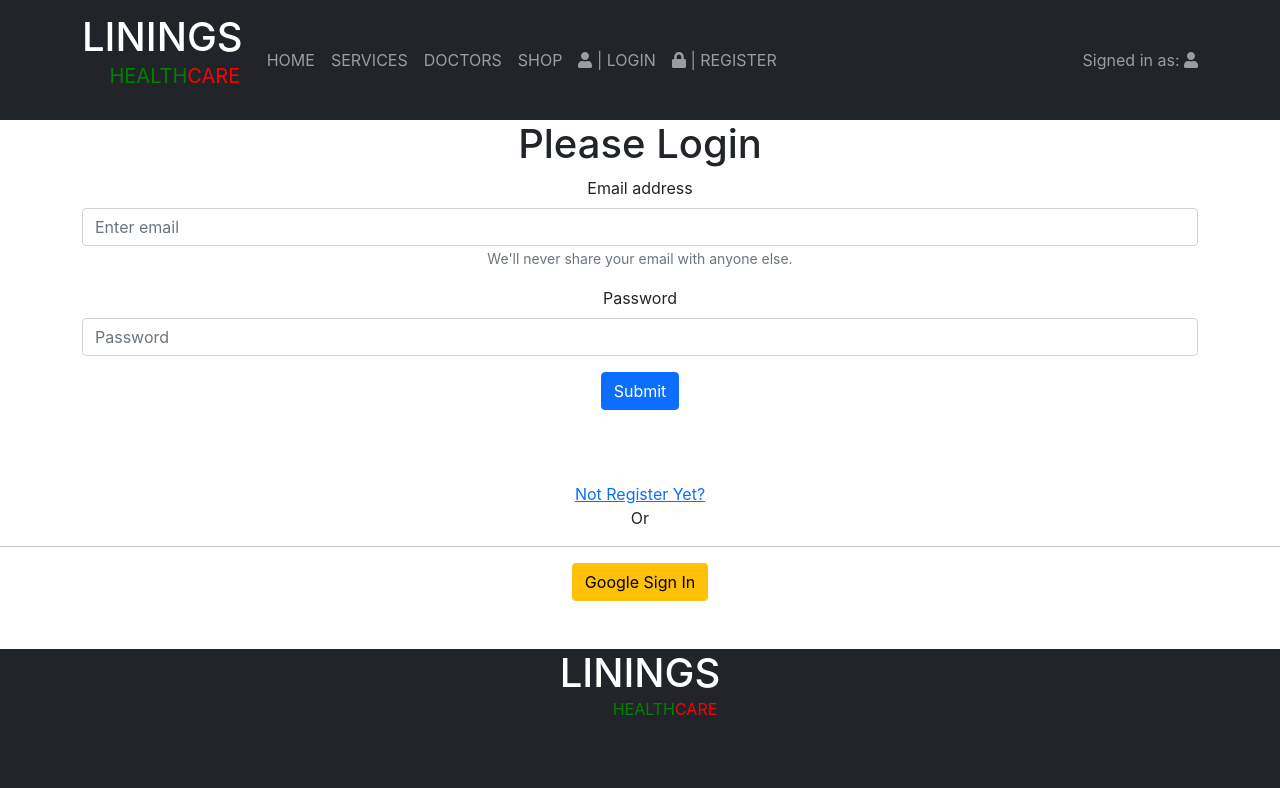
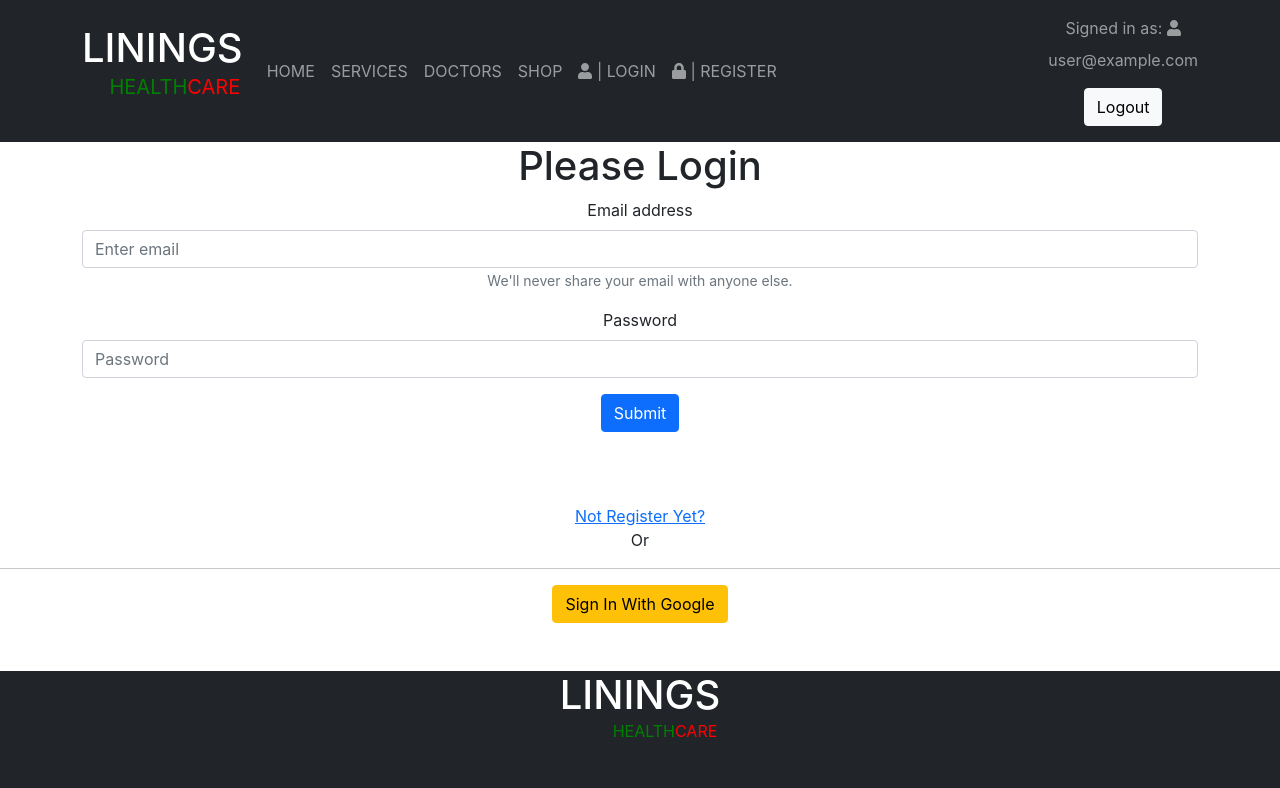
Before and after one commit to Tonmoy-Muzumder/healthcare-client-site-code, a React (Create React App) app: page /login in a window 1280 px wide. Shown: the top 788 px of the page. Built offline with nearby package versions, Linux system fonts and the light colour scheme; no server answers; sample sign-in values are in the browser's storage.

Commit message:
authentication

```diff
--- a/package.json
+++ b/package.json
@@ -12,6 +12,7 @@
     "@testing-library/react": "^11.2.7",
     "@testing-library/user-event": "^12.8.3",
     "bootstrap": "^5.1.1",
+    "firebase": "^9.1.3",
     "react": "^17.0.2",
     "react-bootstrap": "^2.0.0-rc.1",
     "react-dom": "^17.0.2",
--- a/public/index.html
+++ b/public/index.html
@@ -33,7 +33,7 @@
   crossorigin="anonymous"
 />
 
-    <title>React App</title>
+    <title>Linings Health Care</title>
   </head>
   <body>
     <noscript>You need to enable JavaScript to run this app.</noscript>
--- a/src/App.js
+++ b/src/App.js
@@ -9,11 +9,14 @@ import Shops from './pages/Shop/Shops/Shops'
 import Details from './pages/Details/Details/Details';
 import Login from './pages/Login/Login/Login'
 import Register from './pages/Login/Register/Register';
+import PrivateRoute from './pages/Login/Login/PrivateRoute/PrivateRoute'
+import AuthProvider from './contexts/AuthProvider';
 import NotFound from './pages/NotFound/NotFound';
 
 function App() {
   return (
     <div className="App">
+     <AuthProvider>
      <Router>
        <Header></Header>
         <Switch>
@@ -26,15 +29,15 @@ function App() {
           <Route path="/services">
             <Services></Services>
           </Route>
-          <Route path="/details/:serviceId">
+          <PrivateRoute path="/details/:serviceId">
           <Details></Details>
-          </Route>
-          <Route path ="/doctors">
+          </PrivateRoute>
+          <PrivateRoute path ="/doctors">
             <Doctors></Doctors>
-          </Route>
-          <Route path="/shops">
+          </PrivateRoute>
+          <PrivateRoute path="/shops">
             <Shops></Shops>
-          </Route>
+          </PrivateRoute>
 
           <Route path="/login">
             <Login></Login>
@@ -49,6 +52,7 @@ function App() {
         </Switch>
         <Footer></Footer>
      </Router>
+     </AuthProvider>
     </div>
   );
 }
--- /dev/null
+++ b/src/contexts/AuthProvider.js
@@ -0,0 +1,16 @@
+import React, { createContext } from 'react';
+import useFirebase from '../hooks/useFirebase';
+
+
+export const AuthContext = createContext();
+
+const AuthProvider = ({ children }) => {
+    const allContext = useFirebase();
+    return (
+        <AuthContext.Provider value={allContext}>
+            {children}
+        </AuthContext.Provider>
+    );
+};
+
+export default AuthProvider;
--- /dev/null
+++ b/src/hooks/useAuth.js
@@ -0,0 +1,9 @@
+import { useContext } from "react";
+import { AuthContext } from "../contexts/AuthProvider"
+
+const useAuth = () => {
+    return useContext(AuthContext)
+
+};
+
+export default useAuth;
--- /dev/null
+++ b/src/hooks/useFirebase.js
@@ -0,0 +1,53 @@
+import { getAuth, signInWithPopup, GoogleAuthProvider, signOut, onAuthStateChanged } from "firebase/auth";
+import { useState, useEffect } from 'react';
+import initializeAuthentication from "../pages/Login/Firebase/firebase.init";
+
+
+initializeAuthentication();
+
+const useFirebase = () => {
+    const [user, setUser] = useState({});
+    const [isLoading, setIsLoading] = useState(true);
+
+    const auth = getAuth();
+
+    const signInUsingGoogle = () => {
+        setIsLoading(true);
+        const googleProvider = new GoogleAuthProvider();
+
+        signInWithPopup(auth, googleProvider)
+            .then(result => {
+                setUser(result.user);
+            })
+            .finally(() => setIsLoading(false));
+    }
+
+    useEffect(() => {
+        const unsubscribed = onAuthStateChanged(auth, user => {
+            if (user) {
+                setUser(user);
+            }
+            else {
+                setUser({})
+            }
+            setIsLoading(false);
+        });
+        return () => unsubscribed;
+    }, [])
+
+    const logOut = () => {
+        setIsLoading(true);
+        signOut(auth)
+            .then(() => { })
+            .finally(() => setIsLoading(false));
+    }
+
+    return {
+        user,
+        isLoading,
+        signInUsingGoogle,
+        logOut
+    }
+}
+
+export default useFirebase;
--- /dev/null
+++ b/src/pages/Login/Firebase/firebase.config.js
@@ -0,0 +1,10 @@
+const firebaseConfig = {
+    apiKey: "AIzaSyC7-ckGf_alCMshHuXVfuLr75Dupp9ICjI",
+    authDomain: "linings-health-care.firebaseapp.com",
+    projectId: "linings-health-care",
+    storageBucket: "linings-health-care.appspot.com",
+    messagingSenderId: "545140274190",
+    appId: "1:545140274190:web:75725b0e5c5c54a1f8b85f"
+  };
+
+  export default firebaseConfig;
--- /dev/null
+++ b/src/pages/Login/Firebase/firebase.init.js
@@ -0,0 +1,8 @@
+import { initializeApp } from "firebase/app";
+import firebaseConfig from "./firebase.config";
+
+const initializeAuthentication = () => {
+    initializeApp(firebaseConfig);
+}
+
+export default initializeAuthentication;
--- a/src/pages/Login/Login/Login.js
+++ b/src/pages/Login/Login/Login.js
@@ -1,16 +1,20 @@
-
 import React from 'react';
 import { Form, Button, Container } from 'react-bootstrap';
 import { Link } from 'react-router-dom';
+import useAuth from '../../../hooks/useAuth';
+// import useFirebase from '../../../hooks/useFirebase';
+
+
 
 const Login = () => {
+    const { signInUsingGoogle } = useAuth();
     return (
         <div>
             <h1>Please Login</h1>
 
             <Container>
             <Form>
-              <Form.Group className="mb-3" controlId="formBasicEmail">
+              <Form.Group className="mb-3" controlId="formBasicEmail" required>
               <Form.Label>Email address</Form.Label>
               <Form.Control type="email" placeholder="Enter email" />
              <Form.Text className="text-muted">
@@ -18,7 +22,7 @@ const Login = () => {
       </Form.Text>
       </Form.Group>
 
-         <Form.Group className="mb-3" controlId="formBasicPassword">
+         <Form.Group className="mb-3" controlId="formBasicPassword" required>
     <Form.Label>Password</Form.Label>
     <Form.Control type="password" placeholder="Password" />
          </Form.Group>
@@ -29,21 +33,21 @@ const Login = () => {
     </Button>
               </Form>
    </Container>
-            <br />
+ <br />
  <br />
  <br />
             <Link to="/register">
-    Not Register Yet?
-    </Link>
+                 Not Register Yet?
+            </Link>
 
 <br />
 
 
-  <p>Or</p>
+                 <p>Or</p>
   <hr />
 
 
-            <button className="btn btn-warning">Google Sign In</button>
+           <button onClick={signInUsingGoogle} className="btn btn-warning">Sign In With Google</button>
         </div>
     );
 };
--- /dev/null
+++ b/src/pages/Login/Login/PrivateRoute/PrivateRoute.js
@@ -0,0 +1,32 @@
+import React from 'react';
+import { Spinner } from 'react-bootstrap';
+import { Redirect, Route } from 'react-router';
+import useAuth from '../../../../hooks/useAuth';
+
+
+
+
+const PrivateRoute = ({ children, ...rest }) => {
+
+    const { user, isLoading} = useAuth();
+
+    if (isLoading) {
+        return <Spinner animation="border" variant="primary" />
+    }
+
+    return (
+        <Route
+            {...rest}
+                 render={({ location }) => user.email ? children : <Redirect
+                 to={{
+                    pathname: "/login",
+                    state: { from: location }
+                }}
+                 ></Redirect>
+            }
+        >
+        </Route>
+    );
+};
+
+export default PrivateRoute;
--- a/src/pages/Shared/Header/Header.js
+++ b/src/pages/Shared/Header/Header.js
@@ -1,11 +1,14 @@
 import React from 'react';
 import { FontAwesomeIcon } from "@fortawesome/react-fontawesome"
 import { faLock, faUser } from '@fortawesome/free-solid-svg-icons';
-import { Container, Nav, Navbar } from 'react-bootstrap';
+import { Button, Container, Nav, Navbar } from 'react-bootstrap';
 // import { Link } from 'react-router-dom';
 import { HashLink } from 'react-router-hash-link';
+import useAuth from '../../../hooks/useAuth';
 
 const Header = () => {
+  const { user, logOut } = useAuth();
+
   const login = <FontAwesomeIcon icon={faUser} />
   const lock = <FontAwesomeIcon icon={faLock} />
 
@@ -30,13 +33,26 @@ const Header = () => {
       <Nav.Link as={HashLink} to="/login#login"> {login} | LOGIN </Nav.Link>
       <Nav.Link as={HashLink} to="/register#register"> {lock} | REGISTER</Nav.Link>
 
+
     </Nav>
     <Nav>
     <Navbar.Text>
-        Signed in as: {login} <a href="#login">{}
-        <br />{}</a>
+    {!user.name && <div>
+
+      Signed in as: {login} <h2>{user.name}</h2>
+          <p>{user.email}</p>
+      </div>
+    }
+        {user?.email ?
+        <Button onClick={logOut} variant="light">Logout</Button> :
+        <Nav.Link></Nav.Link>}
+
+
+
     </Navbar.Text>
     </Nav>
+
+
   </Navbar.Collapse>
   </Container>
 </Navbar>
```
Also changed, not shown: 1 other file (tests, documents, lock files or other folders).
